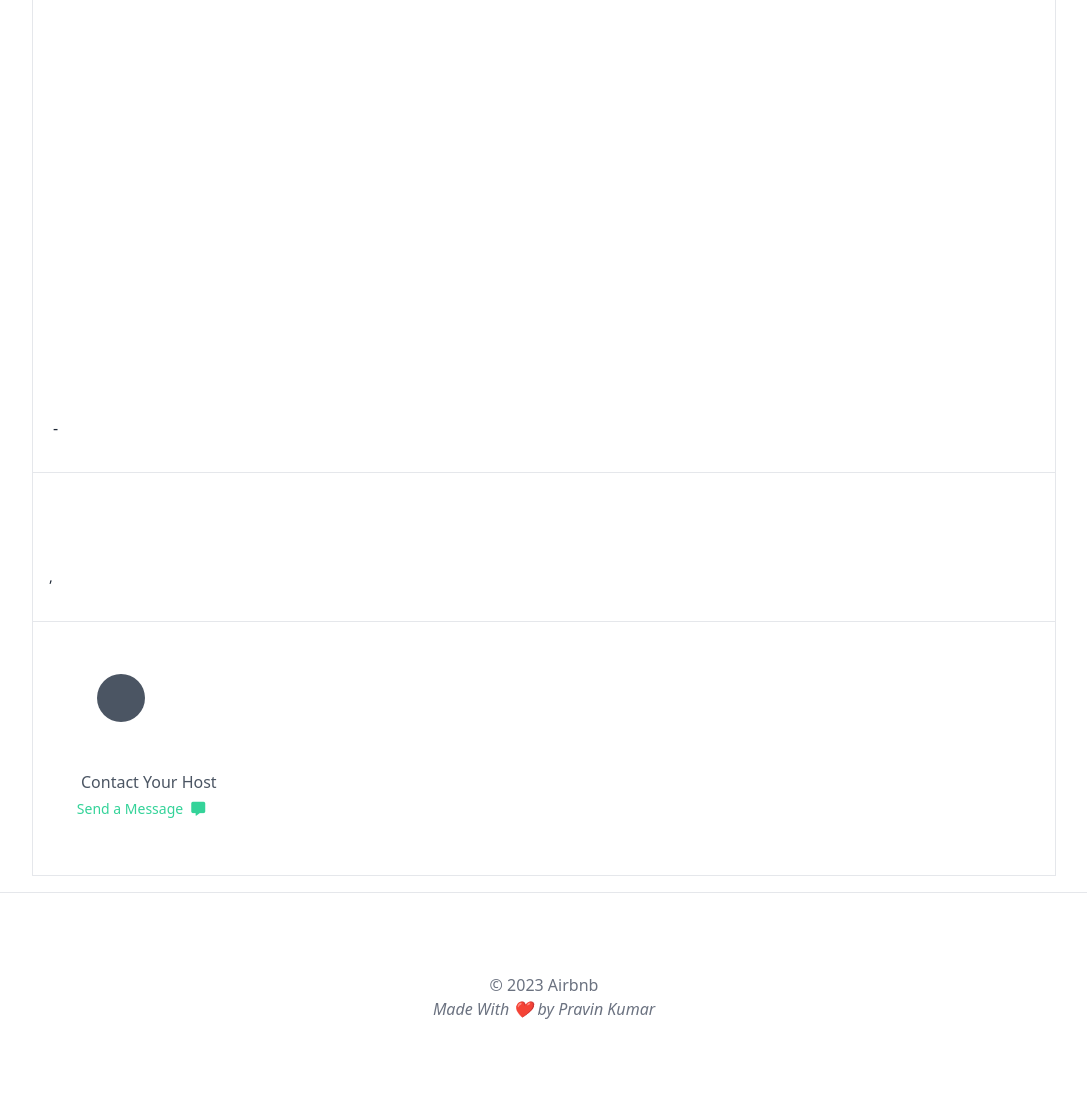
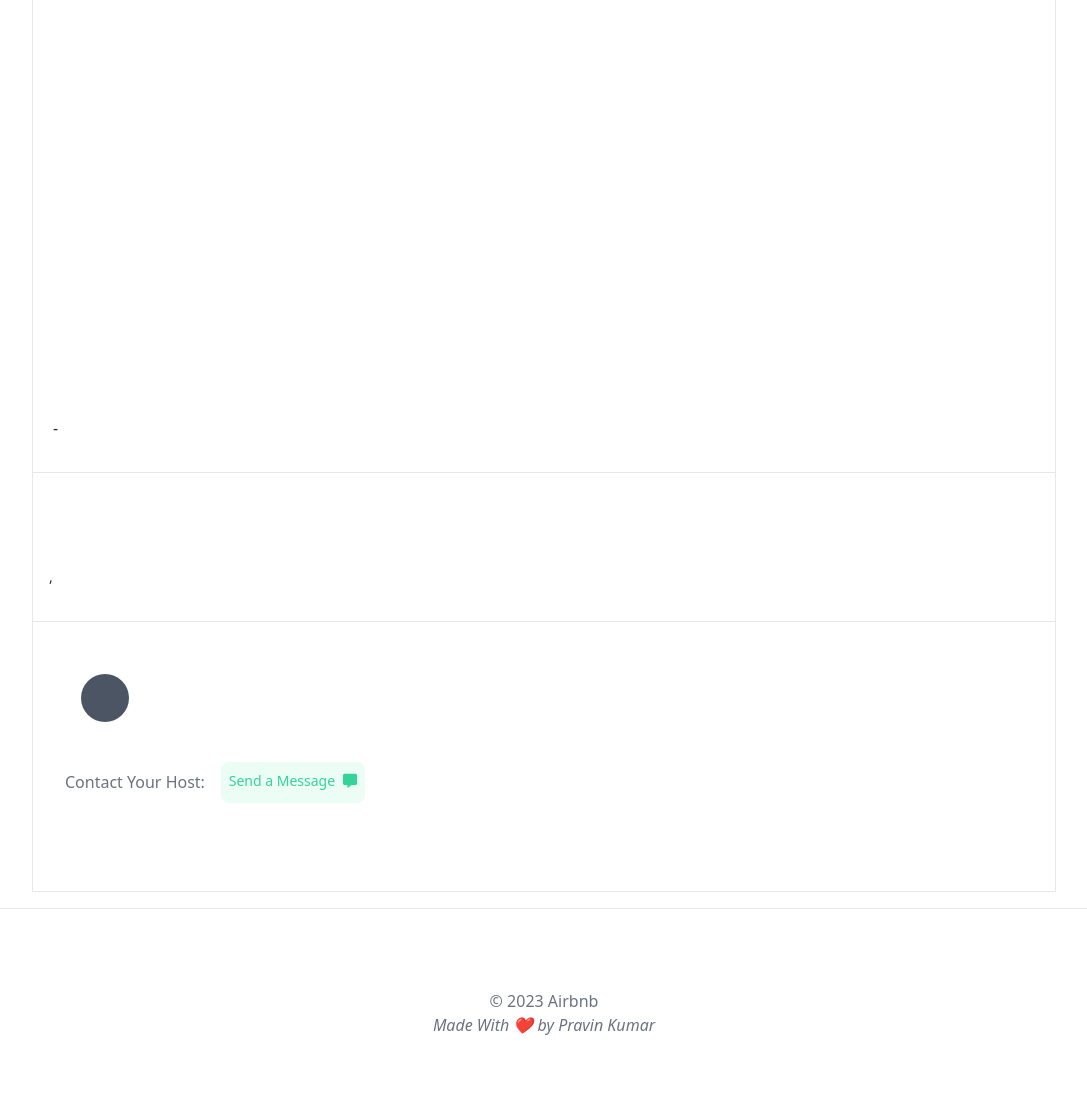
Before and after one commit to Pravin-Kumar-21/Airbnb_Clone_Latest, a Django app: template templates/reservations/detail.html in a window 1280 px wide. Shown: the part 97-1192 px from the top of the page, without its empty margins (96-1183 px from the left). Before the commit the page ends 1116 px from the top, so only its background shows below. Run offline with Django 4.2, Linux system fonts and the light colour scheme; the template is opened without the code that fills it, so the values that code supplies are empty; style sheets or scripts are compiled from the project's sources; some libraries are stand-ins or nearby versions.

Commit message:
Fixed frontend

```diff
--- a/reservations/views.py
+++ b/reservations/views.py
@@ -64,6 +64,7 @@ def edit_reservation(request, pk, verb):
         reservation.status = models.Reservation.STATUS_CONFIRMED
     elif verb == "cancel":
         reservation.status = models.Reservation.STATUS_CANCELED
+        models.BookedDay.objects.filter(reservation=reservation).delete()
     reservation.save()
     messages.success(request, "Reservation Updated")
     return redirect(reverse("reservations:detail", kwargs={"pk": reservation.pk}))
--- a/templates/reservations/detail.html
+++ b/templates/reservations/detail.html
@@ -23,23 +23,23 @@
                 </span>
                 <span class="container w-full  text-center py-4  border-t font-light text-gray-500"></span>
                 </div>
-            <div class=" flex flex-row my-5">
+            <div class=" flex flex-col my-5">
                 <div class="ml-12">
-                <div class="flex flex-row mr-24 ">
+                    <div class=" mr-24 ">
                         <a href="{{reservation.room.host.get_absolute_url}}">
                             {% if user_obj.avatar %}
                                 <div class="h-12 w-12 mb-2 bg-cover rounded-full pl-4" style="background-image: url({{user_obj.avatar.url}});"></div>
                             {% else %}
-                            <div class="h-12 w-12 mb-2 ml-4 bg-gray-600 rounded-full text-white flex justify-center items-center text-2xl">
+                                <div class="h-12 w-12 mb-2  bg-gray-600 rounded-full text-white flex justify-center items-center text-2xl">
                                     <span>{{reservation.room.host.first_name|first}}</span>
                                     {% endif %}
                                 </div>
                                 <span class="w-full font-extralight mt-6 -ml-2  text-center text-sm text-black">{{reservation.room.host.first_name}}&nbsp;{{reservation.room.host.last_name}}</span>
                         </a>
+                                <div class="my-4 -ml-4  flex flex-row">
+                                    <span class="text-gray-500 mb-2 text-base mr-4 font-light">Contact Your Host: </span>
+                                    <a href="#" class="block mb-3 -mt-2 -pt-1  pb-3 text-center w-36 bg-green-50 rounded-lg font-light text-sm  text-green-400">Send a Message<i class="fa-solid fa-message ml-2 mt-3"></i></a>
                                 </div>
-                <div class="my-4 flex flex-col">
-                    <span class="text-gray-600 mb-2 text-base font-normal">Contact Your Host</span>
-                    <a href="#" class="block mb-3 -mt-3 -ml-3 pb-2 text-center w-36 rounded-lg font-light text-sm  text-green-400">Send a Message<i class="fa-solid fa-message ml-2 mt-3"></i></a>
                     </div>
                 </div>
                 <div class="my-5 mx-4 ">
```
Lines whose indentation alone changed are shown as unchanged.
